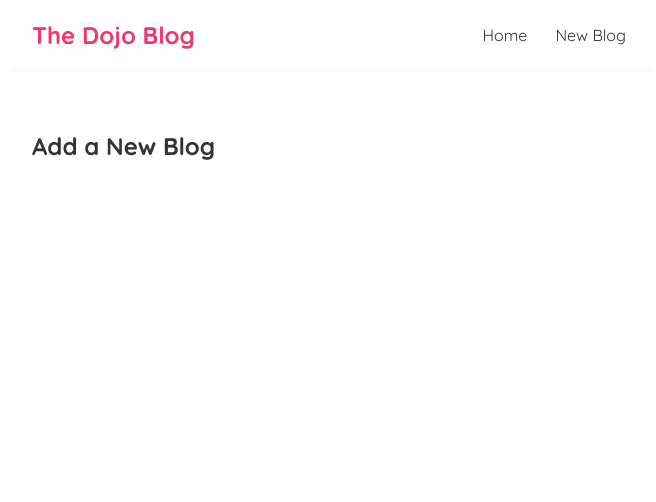
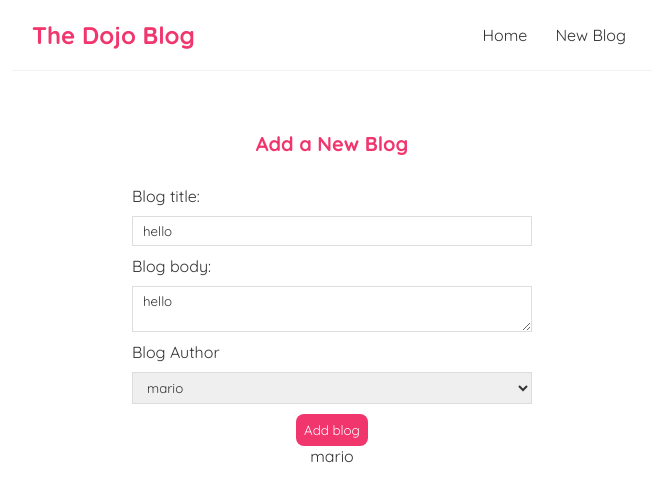
Before and after one commit to SmithD216/react-tutorial, a React (Create React App) app in the folder blog/: page /create in a window 1280 px wide. Shown: the top 502 px of the page, without its empty margins (308-964 px from the left). Built offline with nearby package versions, Linux system fonts and the light colour scheme.

Commit message:
Handling submitted form

```diff
--- a/blog/src/Create.js
+++ b/blog/src/Create.js
@@ -1,7 +1,44 @@
+import { useState } from "react";
+
 const Create = () => {
+
+    const [title,setTitle] = useState('hello');
+    const [body,setBody] = useState('hello');
+    const [author,setAuthor] = useState('mario');
+
+    const handleSubmit = (e) => {
+        e.preventDefault();
+        const blog = {title, body, author}
+    }
+
     return (
         <div className="create">
             <h2>Add a New Blog</h2>
+            <form onSubmit={handleSubmit}>
+                <label>Blog title:</label>
+                <input
+                type="text"
+                required
+                value={title}
+                onChange = {(e) => setTitle(e.target.value)}
+                />
+                <label>Blog body:</label>
+                <textarea
+                required
+                value={body}
+                onChange = {(e)=> setBody(e.target.value)}
+                ></textarea>
+                <label>Blog Author</label>
+                <select
+                    value={author}
+                    onChange={(e)=> setAuthor(e.target.value)}
+                >
+                    <option value="mario">mario</option>
+                    <option value="yoshi">yoshi</option>
+                </select>
+                <button>Add blog</button>
+                <p>{author}</p>
+            </form>
         </div>
      );
 }
--- a/blog/src/index.css
+++ b/blog/src/index.css
@@ -71,3 +71,35 @@
   border-radius: 8px;
   cursor: pointer;
 }
+
+/* create new blog form */
+.create {
+  max-width: 400px;
+  margin: 0 auto;
+  text-align: center;
+}
+.create label {
+  text-align: left;
+  display: block;
+}
+.create h2 {
+  font-size: 20px;
+  color: #f1356d;
+  margin-bottom: 30px;
+}
+.create input, .create textarea, .create select {
+  width: 100%;
+  padding: 6px 10px;
+  margin: 10px 0;
+  border: 1px solid #ddd;
+  box-sizing: border-box;
+  display: block;
+}
+.create button {
+  background: #f1356d;
+  color: #fff;
+  border: 0;
+  padding: 8px;
+  border-radius: 8px;
+  cursor: pointer;
+}
```
